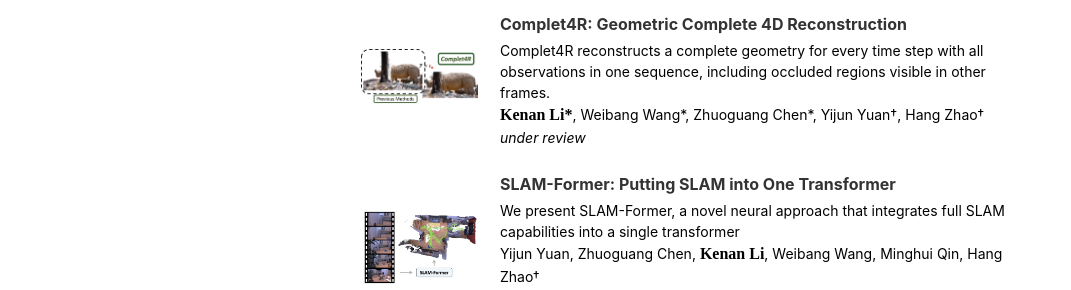
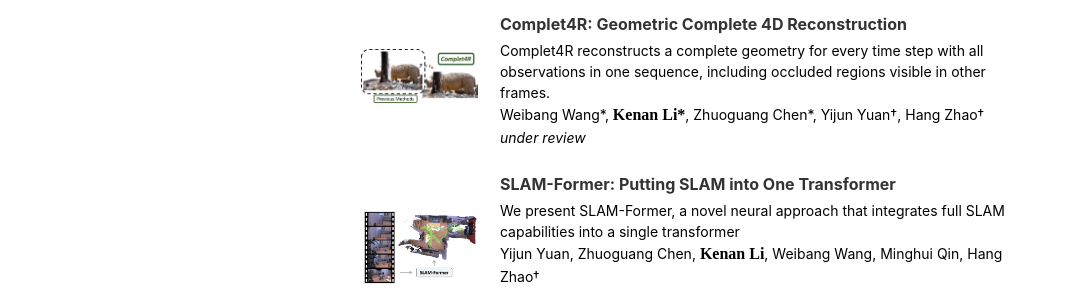
Before and after one commit to ConnorKevin/ConnorKevin.github.io, a Jekyll site: the page index.html, which Jekyll copies as it is, in a window 1280 px wide and 900 px high. Shown: the part 447-737 px from the top of the window, without its empty margins (104-1175 px from the left). Built offline with Jekyll 4.4.1, drawn with Linux system fonts in a browser that asks for light colours.

Commit message:
Update index.html

```diff
--- a/index.html
+++ b/index.html
@@ -151,8 +151,8 @@
 			<td width="80%" valign="center">
 			<papertitle>Complet4R: Geometric Complete 4D Reconstruction</papertitle>
 			<a style="color : #000000;"> Complet4R reconstructs a complete geometry for every time step with all observations in one sequence, including occluded regions visible in other frames. </a><br/>
-		    <a style="color : #000000;"><strong>Kenan Li*</strong></a>,
-			<a style="color : #000000;">Weibang Wang*</a>,
+		    <a style="color : #000000;">Weibang Wang*</a>,
+			<a style="color : #000000;"><strong>Kenan Li*</strong></a>,
 			<a style="color : #000000;">Zhuoguang Chen*</a>,
 			<a style="color : #000000;">Yijun Yuan†</a>,
 			<a style="color : #000000;">Hang Zhao†</a><br/>
```
